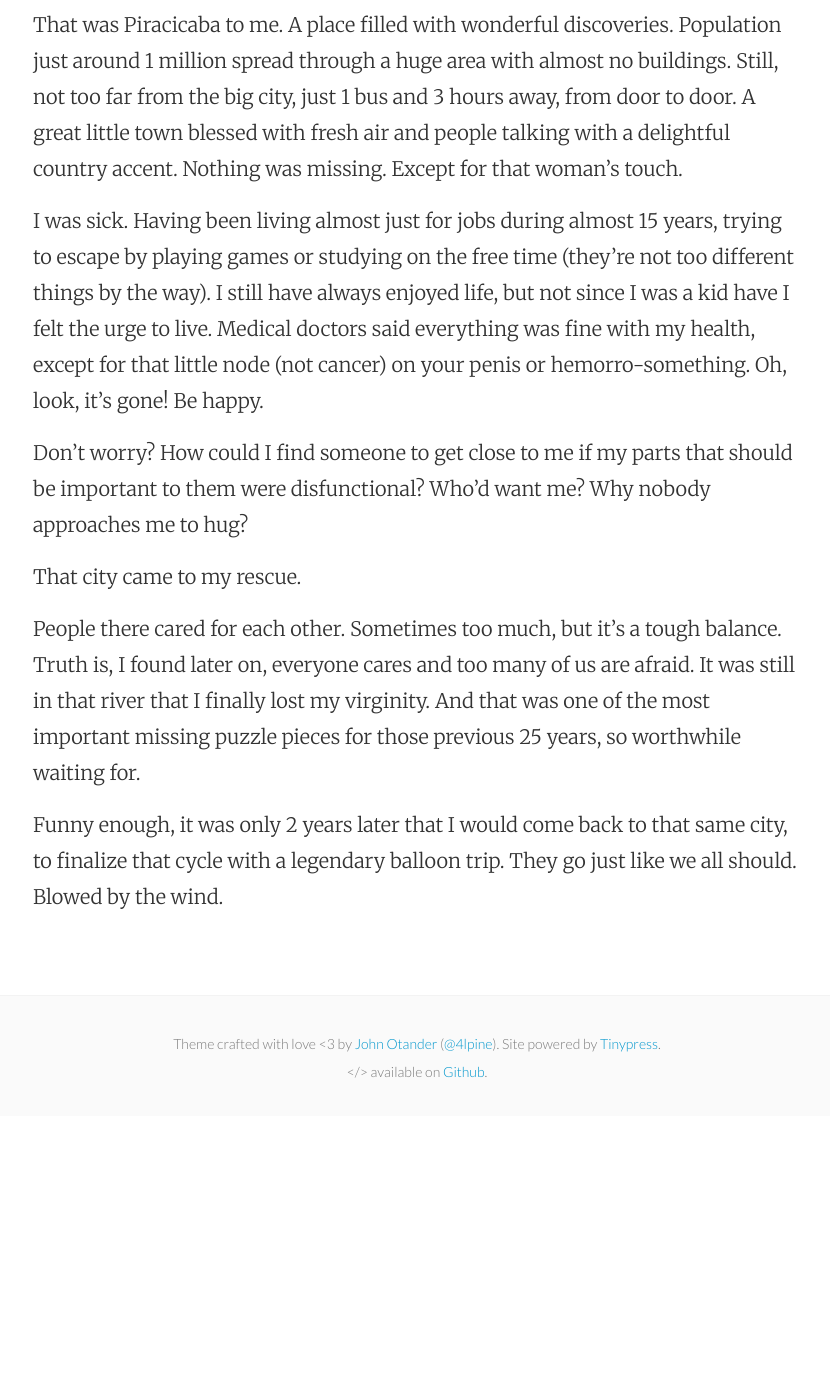
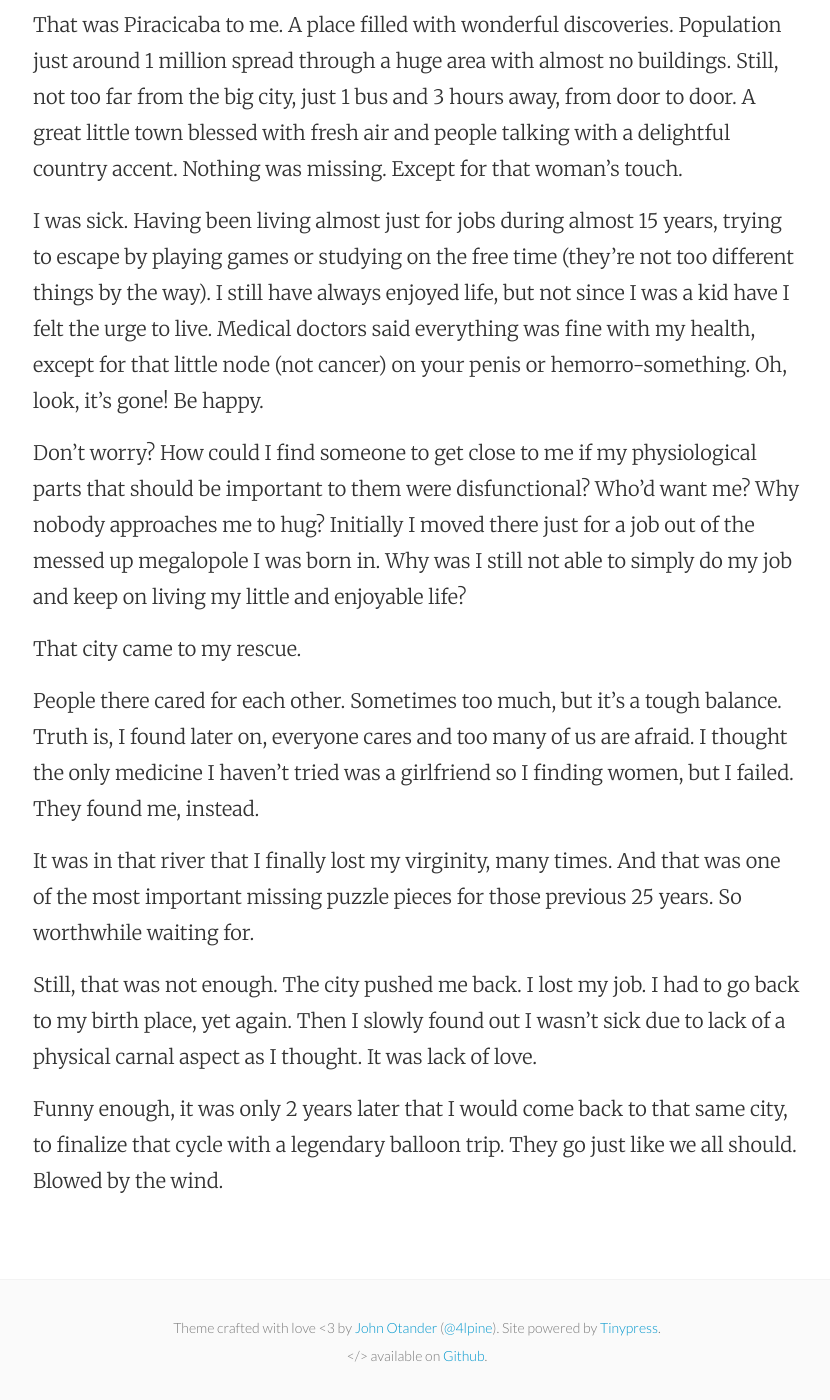
Before and after one commit to cauerego/cauerego.github.io, a Jekyll site: the page built from _posts/2015-12-31-cregox-navigator-around-the-world.markdown, in a window 1280 px wide and 1400 px high, scrolled down 1575 px. Shown: the whole window, without its empty margins (223-1053 px from the left). Built offline with Jekyll 4.4.1, drawn with Linux system fonts in a browser that asks for light colours; before the commit the page ends 2691 px from its top, so only the background shows below that.

Commit message:
then, trying to stitch things together
still not sure how much influence was done by reviewer ;*

```diff
--- a/_posts/2015-12-31-cregox-navigator-around-the-world.markdown
+++ b/_posts/2015-12-31-cregox-navigator-around-the-world.markdown
@@ -17,10 +17,14 @@ That was Piracicaba to me. A place filled with wonderful discoveries. Population
 
 I was sick. Having been living almost just for jobs during almost 15 years, trying to escape by playing games or studying on the free time (they're not too different things by the way). I still have always enjoyed life, but not since I was a kid have I felt the urge to live. Medical doctors said everything was fine with my health, except for that little node (not cancer) on your penis or hemorro-something. Oh, look, it's gone! Be happy.
 
-Don't worry? How could I find someone to get close to me if my parts that should be important to them were disfunctional? Who'd want me? Why nobody approaches me to hug?
+Don't worry? How could I find someone to get close to me if my physiological parts that should be important to them were disfunctional? Who'd want me? Why nobody approaches me to hug? Initially I moved there just for a job out of the messed up megalopole I was born in. Why was I still not able to simply do my job and keep on living my little and enjoyable life?
 
 That city came to my rescue.
 
-People there cared for each other. Sometimes too much, but it's a tough balance. Truth is, I found later on, everyone cares and too many of us are afraid. It was still in that river that I finally lost my virginity. And that was one of the most important missing puzzle pieces for those previous 25 years, so worthwhile waiting for.
+People there cared for each other. Sometimes too much, but it's a tough balance. Truth is, I found later on, everyone cares and too many of us are afraid. I thought the only medicine I haven't tried was a girlfriend so I finding women, but I failed. They found me, instead.
+
+It was in that river that I finally lost my virginity, many times. And that was one of the most important missing puzzle pieces for those previous 25 years. So worthwhile waiting for.
+
+Still, that was not enough. The city pushed me back. I lost my job. I had to go back to my birth place, yet again. Then I slowly found out I wasn't sick due to lack of a physical carnal aspect as I thought. It was lack of love.
 
 Funny enough, it was only 2 years later that I would come back to that same city, to finalize that cycle with a legendary balloon trip. They go just like we all should. Blowed by the wind.
```
